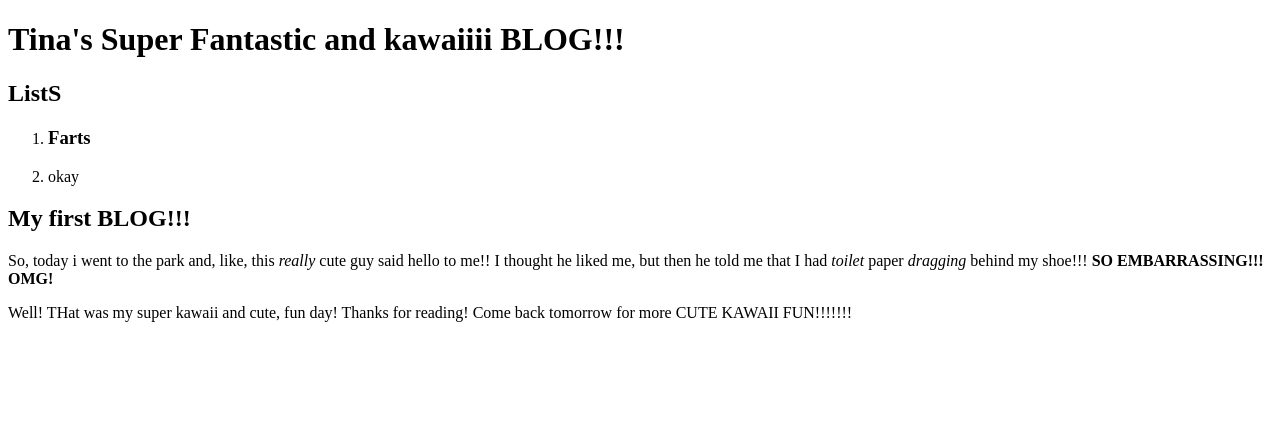
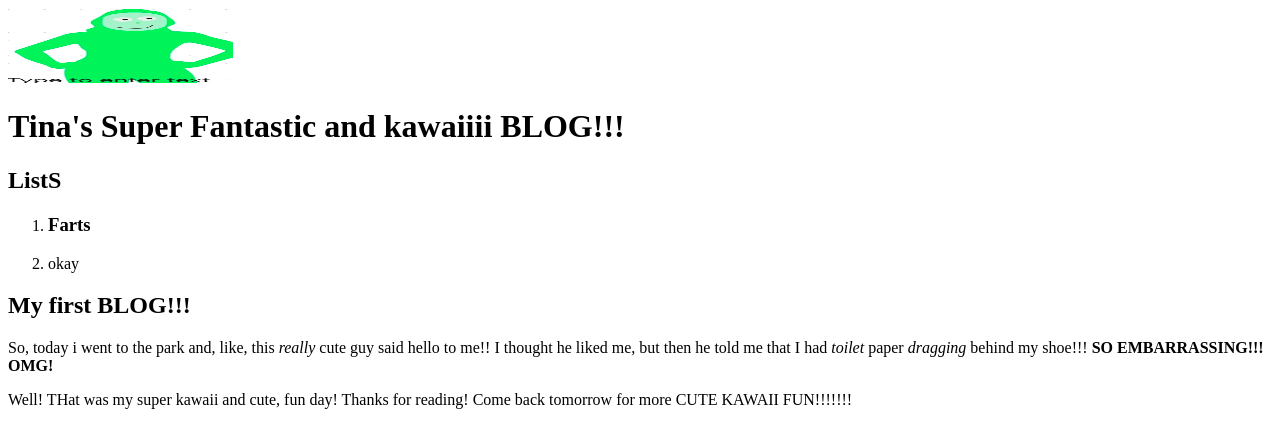
Before and after one commit to JCJ0NES/webdev, a plain HTML site: page pages/index_old.html in a window 1280 px wide. Drawn offline with Linux system fonts and the light colour scheme.

Commit message:
added tina's oc

```diff
--- a/pages/index_old.html
+++ b/pages/index_old.html
@@ -4,6 +4,12 @@
   <head>
     <meta charset="utf-8" />
     <title>Tina's BLOG!!</title>
+    <img
+      src="../images/TINA.jpg"
+      width="225px"
+      height="75px"
+      alt="Tina's SUPER KAWAII OC"
+    />
   </head>
 
   <body>
```
Also changed, not shown: index.html (+1 -0 lines), images/TINA.jpg (added).
